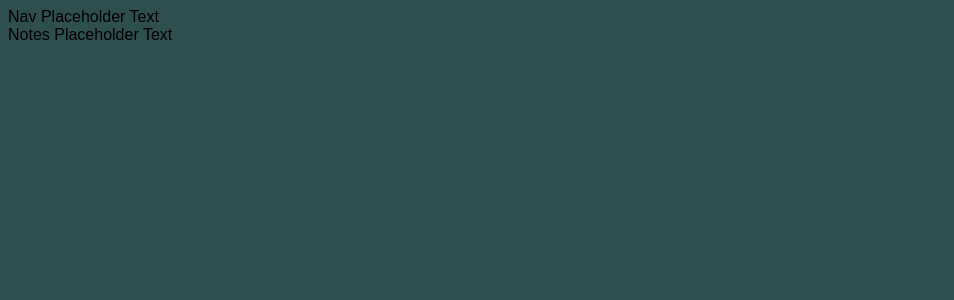
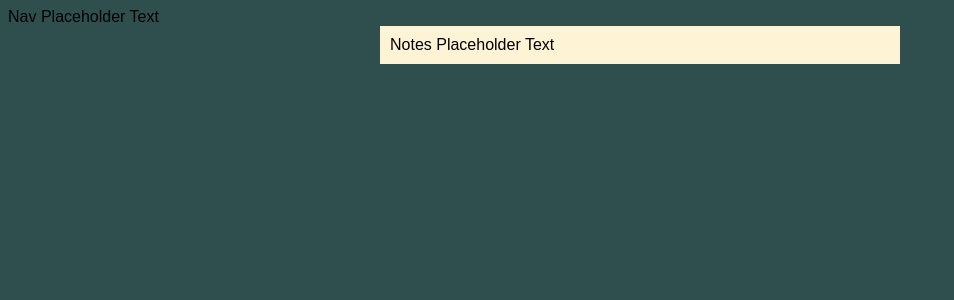
Before and after one commit to jcoyle37/react-notepad-pwa, a React app: page / in a window 1280 px wide. Shown: the top 300 px of the page, without its empty margins (0-954 px from the left). Built offline with nearby package versions, Linux system fonts and the light colour scheme.

Commit message:
removed need for react-css-modules dependency

```diff
--- a/src/components/Notes.js
+++ b/src/components/Notes.js
@@ -1,10 +1,10 @@
 import React from "react";
 
-import './../index.css';
+import styles from './../index.css';
 
 const Notes = () => {
     return (
-        <section styleName="notes">
+        <section className={styles.notes}>
             Notes Placeholder Text
         </section>
     );
```
